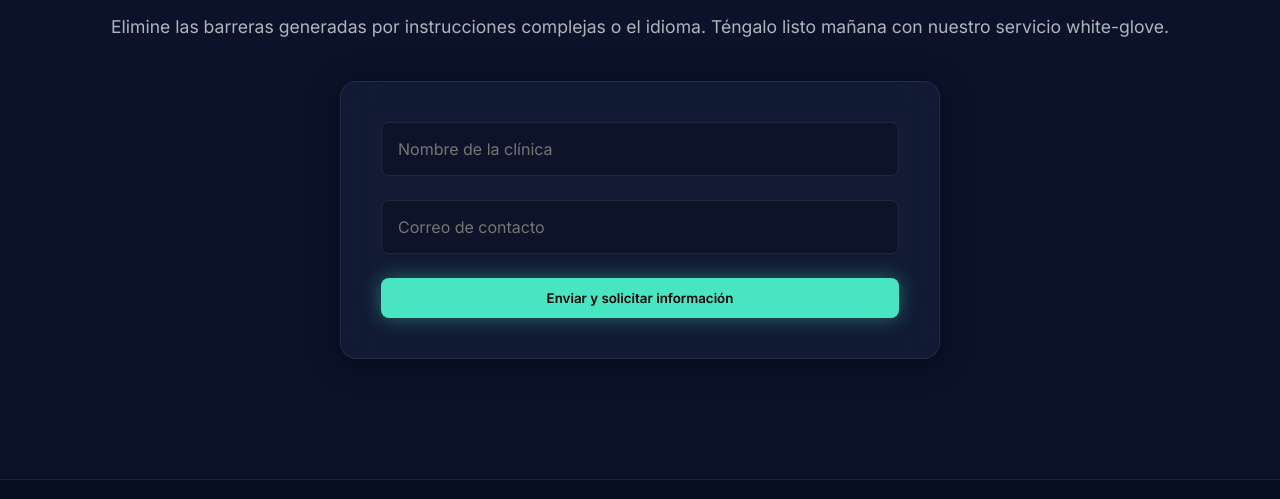
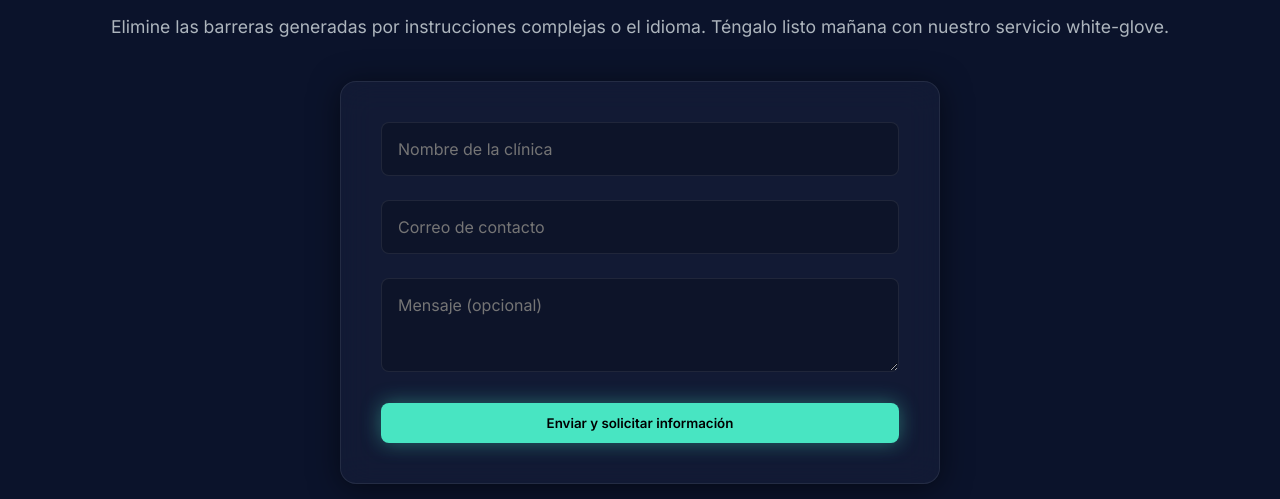
Before and after one commit to deepreportdr/deepreportlanding, a website built with Vite: page index.html in a window 1280 px wide. Shown: the part 7267-7766 px from the top of the page. Built offline with nearby package versions, Linux system fonts and the light colour scheme.

Commit message:
build: update bundled frontend assets and their HTML references.

```diff
--- a/index.html
+++ b/index.html
@@ -593,6 +593,9 @@
                 <div class="form-group">
                     <input type="email" name="email" placeholder="Correo de contacto" required>
                 </div>
+                <div class="form-group">
+                    <textarea name="message" placeholder="Mensaje (opcional)" rows="3"></textarea>
+                </div>
                 <!-- Honeypot -->
                 <input type="text" name="_gotcha" style="display:none">
 
--- a/style.css
+++ b/style.css
@@ -897,7 +897,8 @@ section {
     margin-bottom: 24px;
 }
 
-input {
+input,
+textarea {
     width: 100%;
     padding: 16px;
     border-radius: 8px;
@@ -909,7 +910,13 @@ input {
     transition: border-color 0.3s;
 }
 
-input:focus {
+textarea {
+    resize: vertical;
+    min-height: 80px;
+}
+
+input:focus,
+textarea:focus {
     outline: none;
     border-color: var(--primary-cyan);
 }
```
Also changed, not shown: dist/assets/index-10Dmwuj0.css (added), dist/assets/index-B2ve53YF.js (renamed from dist/assets/index-CRO7jpg7.js), dist/assets/index-BNYLX1-r.css (deleted), dist/index.html.
